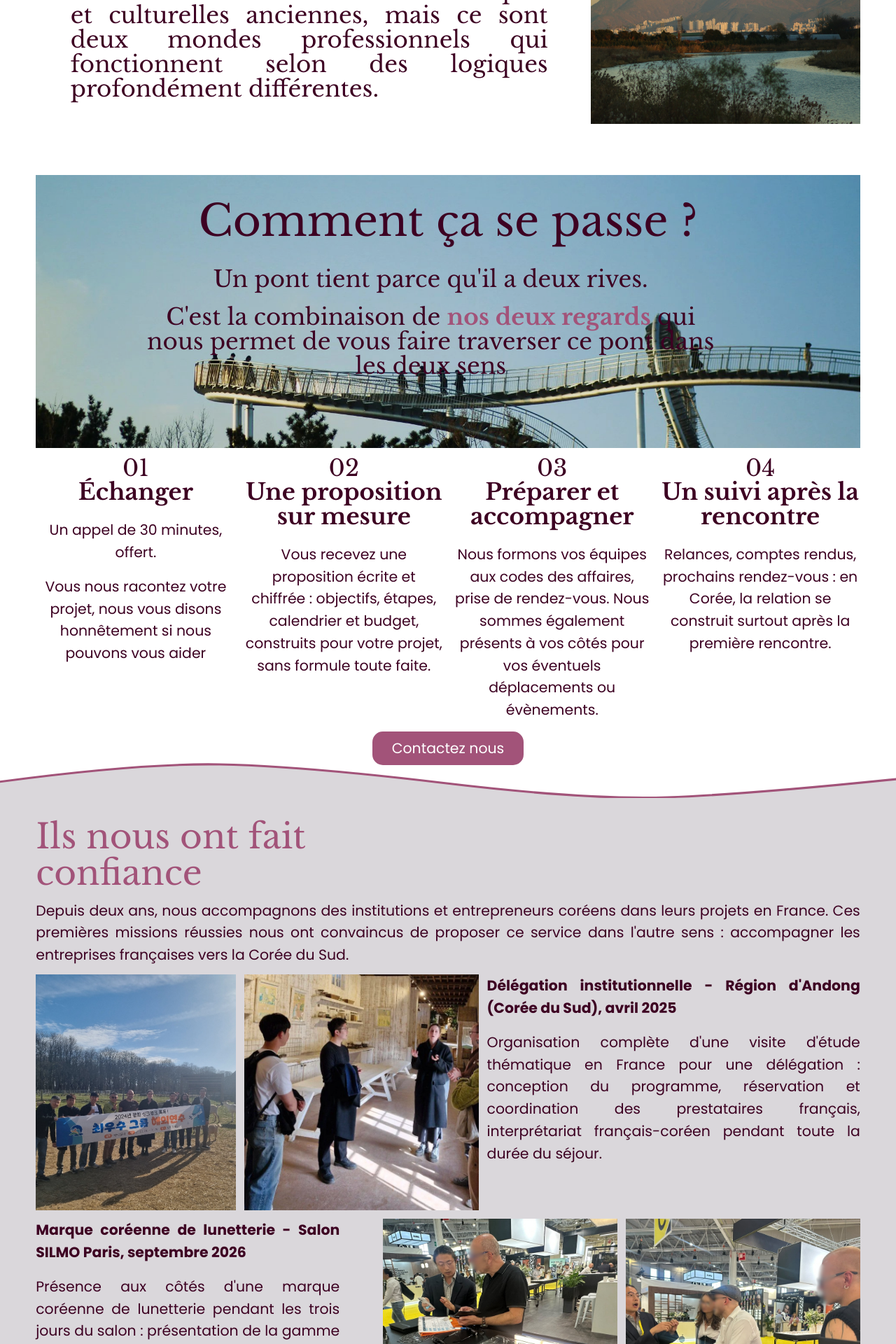
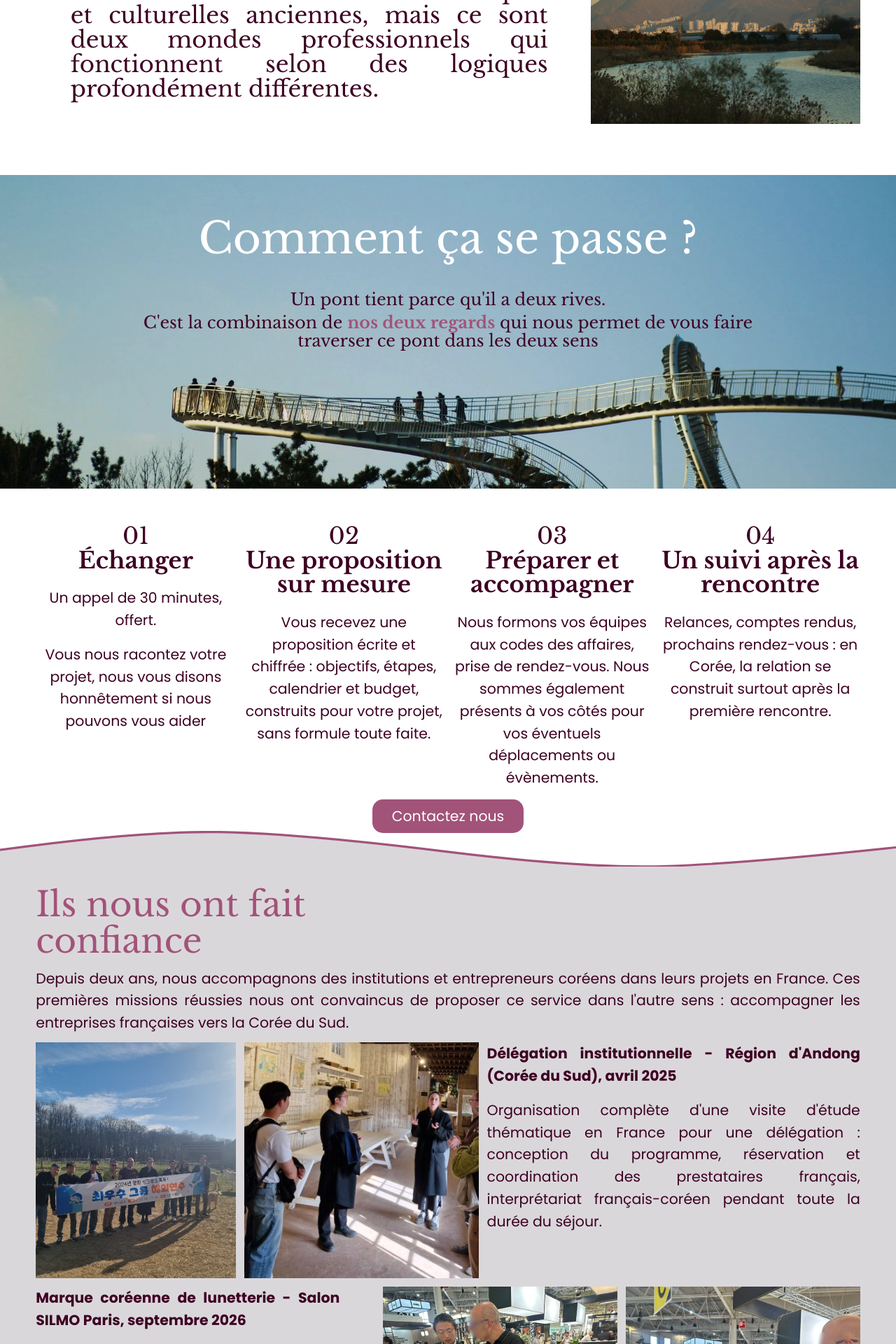
Before and after one commit to MANGOCURLY/blablakorea-b2b, a Jekyll site: the page built from accompagnement-b2b/index.html, in a window 1280 px wide. Shown: the part 518-2438 px from the top of the page at 70% size. Built offline with Jekyll 4.4.1, drawn with Linux system fonts in a browser that asks for light colours.

Commit message:
원본 대조 수정: 서비스 배너 전체 폭·흰 제목·겹침 해소, 소개 이름 색, 관리자 글 파일명 규칙
- 서비스 'Comment ça se passe ?' 배너를 화면 전체 폭으로, 제목 흰색, 글 크기 조정
- 소개 페이지 인물 이름을 로즈색으로
- .pages.yml 글 모음 파일명 규칙을 기존 글 파일과 맞춤

Co-Authored-By: Claude Fable 5.2 <noreply@anthropic.com>
Claude-Session: https://claude.ai/code/session_01AW4n2QbpAR9MximQhxAQuG

```diff
--- a/assets/site.css
+++ b/assets/site.css
@@ -61,3 +61,17 @@ form{display:grid;gap:1em}label{display:grid;gap:.35em}input,textarea{font:inher
 .service-2 .item-22{order:300}.service-2 .item-17{order:310}.service-2 .item-20{order:320}
 .service-2 .item-23{order:900}
 }
+
+/* 2026-11-15 원본 대조 수정: 배너 전체 폭·흰 제목·글 겹침, 소개 이름 색 */
+@media(min-width:768px){
+.service-1{overflow-x:clip}
+.service-1 .item-4{margin-left:calc((100% - 100vw)/2);margin-right:calc((100% - 100vw)/2)}
+.service-1 .item-5 h1{color:#fff}
+.service-1 .item-6{grid-area:5/3/9/23}
+.service-1 .item-6 h4{font-size:clamp(17px,1.85vw,34px);margin:.35em 0}
+}
+.about-1 h4{color:var(--pink)}
+@media(min-width:768px){
+.service-1 .item-4{min-height:35vw}
+.service-1 .item-7,.service-1 .item-8,.service-1 .item-9,.service-1 .item-10{padding-top:3vw}
+}
```
Also changed, not shown: .pages.yml.
